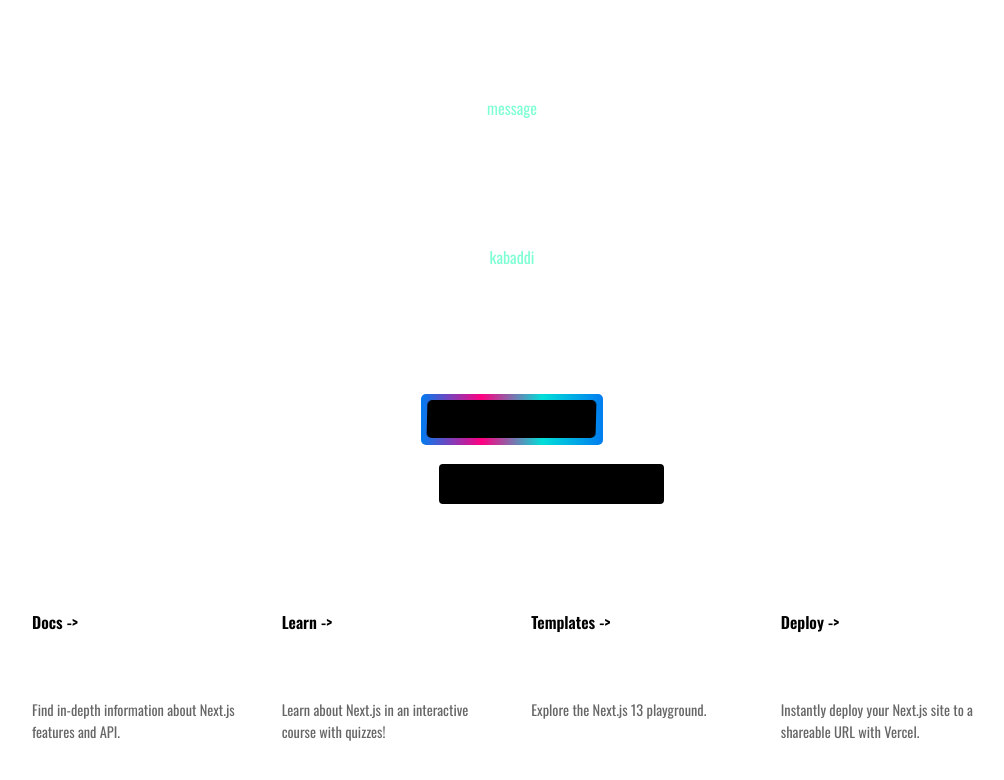
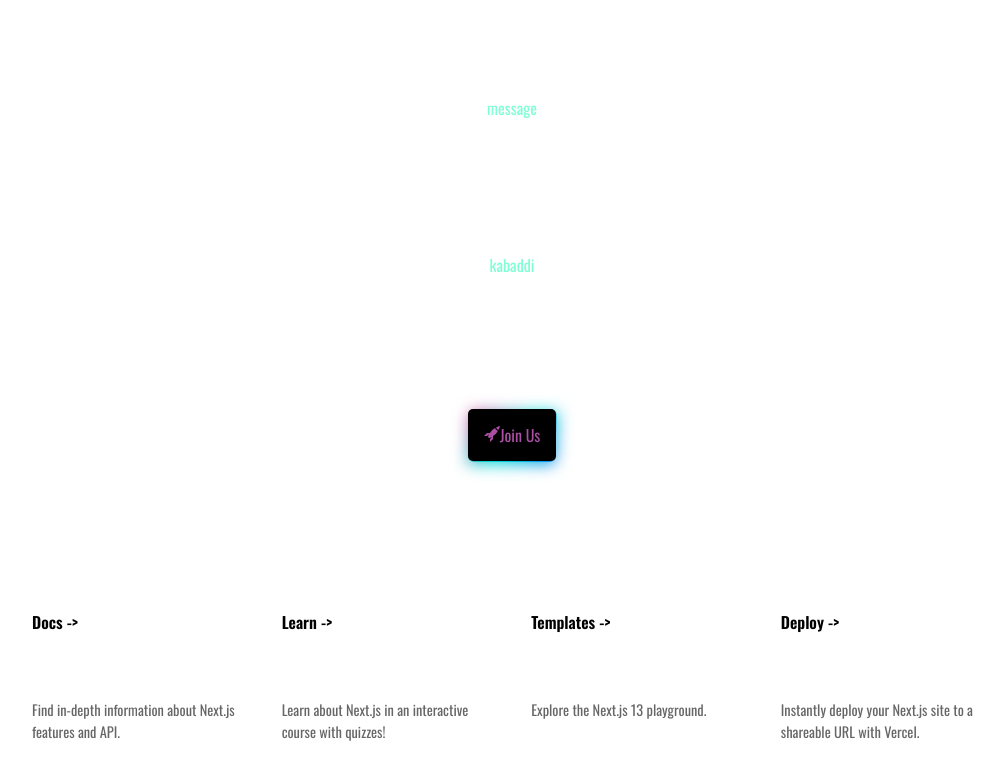
Before and after one commit to kustham/nigiri, a Next.js app: page / in a window 1280 px wide. Shown: the top 780 px of the page, without its empty margins (128-1132 px from the left). Built offline with nearby package versions, Linux system fonts and the light colour scheme.

Commit message:
:lipstick: Update style

```diff
--- a/app/components/form.tsx
+++ b/app/components/form.tsx
@@ -10,29 +10,17 @@ const notoSansJP = Noto_Sans_JP({
 const FormPanel = () => {
     return (
         <section>
-            <div className={formStyle.formSection}>
+            <div>
+                <span className={formStyle.buttonWall}></span>
                 <button
                     type='submit'
-                    className={formStyle.button}
+                    className={formStyle.joinUsButton}
                 >
-                    <GoRocket />
-                    <span>Join Us</span>
+                    <span className={formStyle.buttonContent}>
+                        <GoRocket />
+                        Join Us
+                    </span>
                 </button>
-            </div>
-            <div className={formStyle.buttonContainer}>
-                <span className={formStyle.tooltipContainer}>
-                    <button
-                        type='submit'
-                        className={`${formStyle.buttonBase} ${formStyle.tooltipContainer} ${formStyle.resetReset} ${formStyle.buttonButton} ${formStyle.buttonSecondary} ${formStyle.buttonText}`}
-                    >
-                        <span className={formStyle.buttonContent}>
-                            <span className={formStyle.aura}>
-                                <GoRocket />
-                            </span>
-                            <span className={formStyle.auraText}>Join Us</span>
-                        </span>
-                    </button>
-                </span>
             </div>
         </section>
     )
--- a/app/styles/components/form.module.scss
+++ b/app/styles/components/form.module.scss
@@ -1,46 +1,32 @@
 @import '@variables';
 
-.formSection {
-    position: relative;
-    display: flex;
-    padding: 0.4em;
-    background: linear-gradient(-90deg, #007cf0, #00dfd8, #ff0080, #007cf0);
-    border-radius: 5px;
+.buttonContent {
+    display: inline-block;
+    overflow: hidden;
+    text-overflow: ellipsis;
+    white-space: nowrap;
 }
 
-.button {
-    position: relative;
-    display: flex;
-    align-items: center;
-    justify-content: center;
-    padding-top: 10px;
-    padding-right: 50px;
-    padding-bottom: 10px;
-    padding-left: 50px;
-    text-align: center;
-    text-indent: 0px;
-    text-shadow: none;
-    text-transform: none;
-    letter-spacing: normal;
-    cursor: pointer;
-    background: #000;
+.buttonWall {
+    position: absolute;
+    top: 1px;
+    right: 1px;
+    bottom: 1px;
+    left: 1px;
+    background: linear-gradient(-45deg, #007cf0, #00dfd8, #ff0080, #007cf0);
+    background-size: 200% 130%;
     border: none;
-    border-radius: 5px;
-    word-spacing: normal;
-    writing-mode: horizontal-tb !important;
-    transition-timing-function: ease;
-    transition-duration: 0.15s;
-    transition-property: border-color, background, color, transform, box-shadow;
+    border-radius: 6px;
     animation: mowamowa 8s ease-in-out infinite;
-    text-rendering: auto;
+    animation-duration: 8s;
+    animation-play-state: running;
+    animation-timing-function: ease-in-out;
+    animation-delay: 0s;
+    animation-iteration-count: infinite;
+    animation-direction: normal;
+    animation-fill-mode: none;
 }
-
-.button:hover {
-    color: #333;
-    background: #fff;
-}
-
-.button::after {
+.buttonWall::after {
     position: absolute;
     top: 2px;
     right: 0;
@@ -53,104 +39,28 @@
     animation: inherit;
 }
 
-.buttonContainer {
-    padding-right: 18px;
-    padding-left: 18px;
-}
-
-.tooltipContainer {
-    display: inline-flex;
-    align-items: center;
-}
-
-.buttonBase {
-    position: relative;
-    cursor: pointer;
-    user-select: none;
-}
-.resetReset {
+.joinUsButton {
     box-sizing: border-box;
-    margin: 0;
-    font: inherit;
-    font-size: inherit;
-    font-weight: inherit;
-    line-height: inherit;
-    text-decoration: none;
-    vertical-align: baseline;
-    outline: none;
-}
-.buttonButton {
     display: flex;
     align-items: center;
     justify-content: center;
     max-width: 100%;
-    height: var(--geist-form-height);
-    padding: 0 var(--geist-gap-half);
-    font-size: var(--geist-form-font);
-    font-weight: 500;
-    line-height: var(--geist-form-line-height);
-    color: var(--themed-fg, var(--geist-background));
-    background: var(--themed-bg, var(--geist-foreground));
-    border: 1px solid var(--themed-border, var(--geist-foreground));
-    border-radius: var(--geist-radius);
+    height: 1.25rem;
+    padding: 25.8px 16px;
+    margin: 0;
+    font: inherit;
+    font-size: 1rem;
+    color: #ab4fa5;
+    text-decoration: none;
+    vertical-align: baseline;
+    background: #000;
+    border: none;
+    border-radius: 5px;
+    outline: none;
     transition-timing-function: ease;
     transition-duration: 0.15s;
     transition-property: border-color, background, color, transform, box-shadow;
-}
-.buttonSecondary {
-    --themed-bg: var(--geist-background);
-    --themed-fg: var(--geist-secondary);
-    --themed-border: var(--accents-2);
-    min-width: 225px;
-    max-width: 225px;
-}
-
-.buttonText {
-    position: absolute;
-    top: 0;
-    right: 0;
-    bottom: 0;
-    left: 0;
-    display: flex;
-    align-items: center;
-    justify-content: center;
-    background: var(--geist-background);
-    border-radius: calc(var(--geist-radius) - 1px);
-}
-.buttonContent {
-    display: inline-block;
-    overflow: hidden;
-    text-overflow: ellipsis;
-    white-space: nowrap;
-}
-
-.aura {
-    position: absolute;
-    top: 1px;
-    right: 1px;
-    bottom: 1px;
-    left: 1px;
-    padding: 0;
-    margin: 0;
-    background: inherit;
-    background: linear-gradient(-90deg, #007cf0, #00dfd8, #ff0080, #007cf0);
-    background-size: 400% 100%;
-    border: none;
-    border-radius: calc(var(--geist-radius) - 1px);
-    animation: mowamowa 8s ease-in-out infinite;
-}
-
-.auraText {
-    position: absolute;
-    top: 0;
-    right: 0;
-    bottom: 0;
-    left: 0;
-    display: flex;
-    align-items: center;
-    justify-content: center;
-    background: var(--geist-background);
-    border-radius: calc(var(--geist-radius) - 1px);
+    -webkit-tap-highlight-color: transparent;
 }
 
 @keyframes mowamowa {
--- a/app/styles/globals.scss
+++ b/app/styles/globals.scss
@@ -1,68 +1,7 @@
+@import '@variables';
+
 :root {
-    --geist-background: #000;
-    --accents-5: #888;
-    --geist-secondary: var(--accents-5);
-    --geist-form-large-font: 1rem;
-    --geist-form-large-line-height: 1.5rem;
-    --geist-form-large-height: var(--geist-space-large);
-    --geist-form-small-font: 0.875rem;
-    --geist-form-small-line-height: 0.875rem;
-    --geist-form-small-height: var(--geist-space-small);
-    --geist-form-font: 0.875rem;
-    --geist-form-line-height: 1.25rem;
-    --geist-form-height: var(--geist-space-medium);
-    --geist-space: 4px;
-    --geist-space-2x: 8px;
-    --geist-space-3x: 12px;
-    --geist-space-4x: 16px;
-    --geist-space-6x: 24px;
-    --geist-space-8x: 32px;
-    --geist-space-10x: 40px;
-    --geist-space-16x: 64px;
-    --geist-space-24x: 96px;
-    --geist-space-32x: 128px;
-    --geist-space-48x: 192px;
-    --geist-space-64x: 256px;
-    --geist-space-small: 32px;
-    --geist-space-medium: 40px;
-    --geist-space-large: 48px;
-    --geist-space-gap: 24px;
-    --geist-space-gap-half: 12px;
-    --geist-space-gap-quarter: var(--geist-space-2x);
-    --geist-gap: var(--geist-space-gap);
-    --geist-gap-half: var(--geist-space-gap-half);
-    --geist-gap-quarter: var(--geist-space-gap-quarter);
-    --geist-gap-double: var(--geist-space-large);
-    --geist-gap-section: var(--geist-space-small);
-    --geist-space-negative: -4px;
-    --geist-space-2x-negative: -8px;
-    --geist-space-4x-negative: -16px;
-    --geist-space-8x-negative: -32px;
-    --geist-space-16x-negative: -64px;
-    --geist-space-24x-negative: -96px;
-    --geist-space-32x-negative: -128px;
-    --geist-space-48x-negative: -192px;
-    --geist-space-64x-negative: -256px;
-    --geist-space-small-negative: -32px;
-    --geist-space-medium-negative: -40px;
-    --geist-space-large-negative: -48px;
-    --geist-space-gap-negative: -24px;
-    --geist-space-gap-half-negative: -12px;
-    --geist-space-gap-quarter-negative: var(--geist-space-2x-negative);
-    --geist-gap-negative: var(--geist-space-gap-negative);
-    --geist-gap-half-negative: var(--geist-space-gap-half-negative);
-    --geist-gap-quarter-negative: var(--geist-space-gap-quarter-negative);
-    --geist-gap-double-negative: var(--geist-space-large-negative);
-    --geist-page-margin: var(--geist-space-gap);
-    --geist-page-width: 1200px;
-    --geist-page-width-with-margin: calc(
-        var(--geist-page-width) + calc(2 * var(--geist-page-margin))
-    );
-    --geist-radius: 5px;
-    --geist-marketing-radius: 8px;
-    --themed-bg: var(--geist-background);
-    --themed-fg: var(--geist-secondary);
-    --themed-border: var(--accents-2);
+    --foo: 0px;
 }
 
 @media (prefers-color-scheme: dark) {
```
